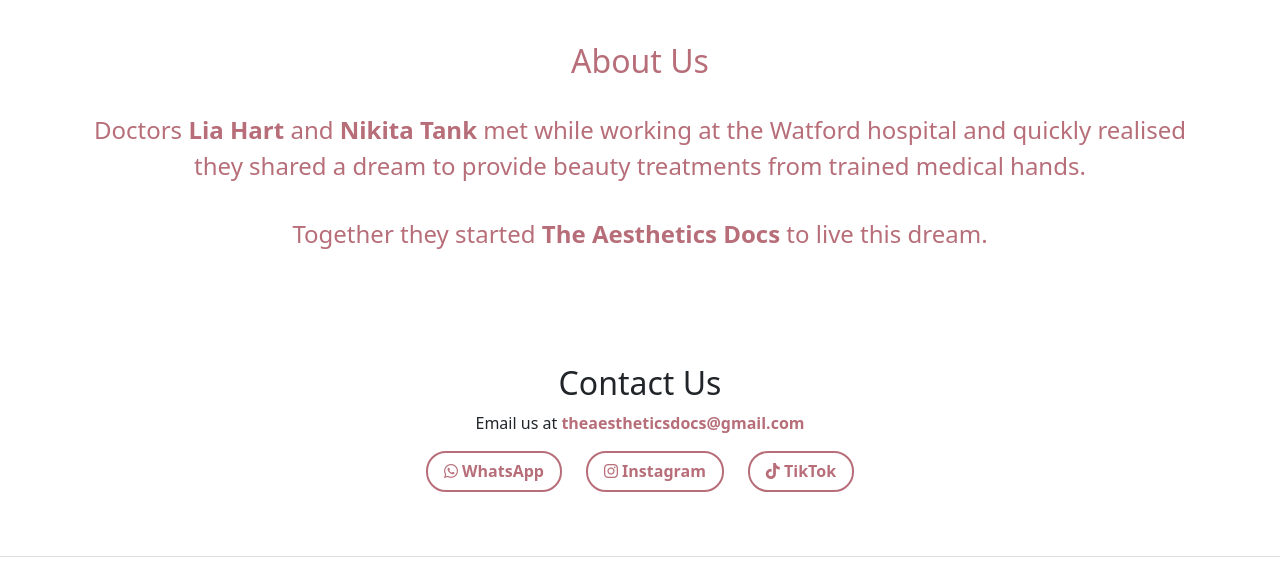
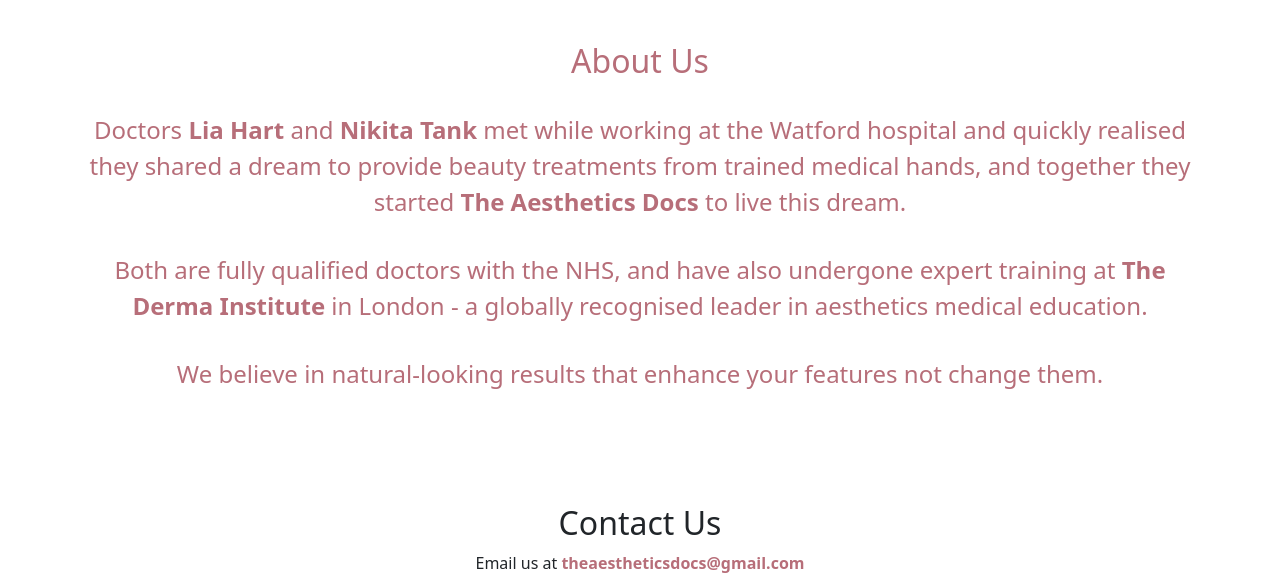
Before and after one commit to Allwrightben/theadocs, a plain HTML site: page about.html in a window 1280 px wide. Shown: the part 682-1268 px from the top of the page. Drawn offline with nearby package versions, Linux system fonts and the light colour scheme.

Commit message:
update text in about section

```diff
--- a/about.html
+++ b/about.html
@@ -43,10 +43,19 @@
 
 
         <section class="services about container">
-            <h3>About Us</h3>
-            <p>Doctors <strong>Lia Hart</strong> and <strong>Nikita Tank</strong> met while working at the Watford hospital
-                and quickly realised they shared a dream to provide beauty treatments from trained medical hands.</p>
-            <p>Together they started <strong>The Aesthetics Docs</strong> to live this dream.</p>
+            <h2>About Us</h2>
+            <p>
+                Doctors <strong>Lia Hart</strong> and <strong>Nikita Tank</strong> met while working at the Watford hospital
+                and quickly realised they shared a dream to provide beauty treatments from trained medical hands, and together
+                they started <strong>The Aesthetics Docs</strong> to live this dream.
+            </p>
+            <p>
+                Both are fully qualified doctors with the NHS, and have also undergone expert training at <strong>The Derma Institute</strong>
+                in London - a globally recognised leader in aesthetics medical education.
+            </p>
+            <p>
+                We believe in natural-looking results that enhance your features not change them.
+            </p>
         </section>
 
         <section id="contact" class="contact container">
--- a/styles.css
+++ b/styles.css
@@ -149,7 +149,7 @@ body {
     margin: 3rem 0;
 }
 
-.services h3 {
+.services h2 {
     text-align: center;
     font-size: 2rem;
     color: #b76e79;
```
Also changed, not shown: index.html (+2 -2 lines), robots.txt (added).
